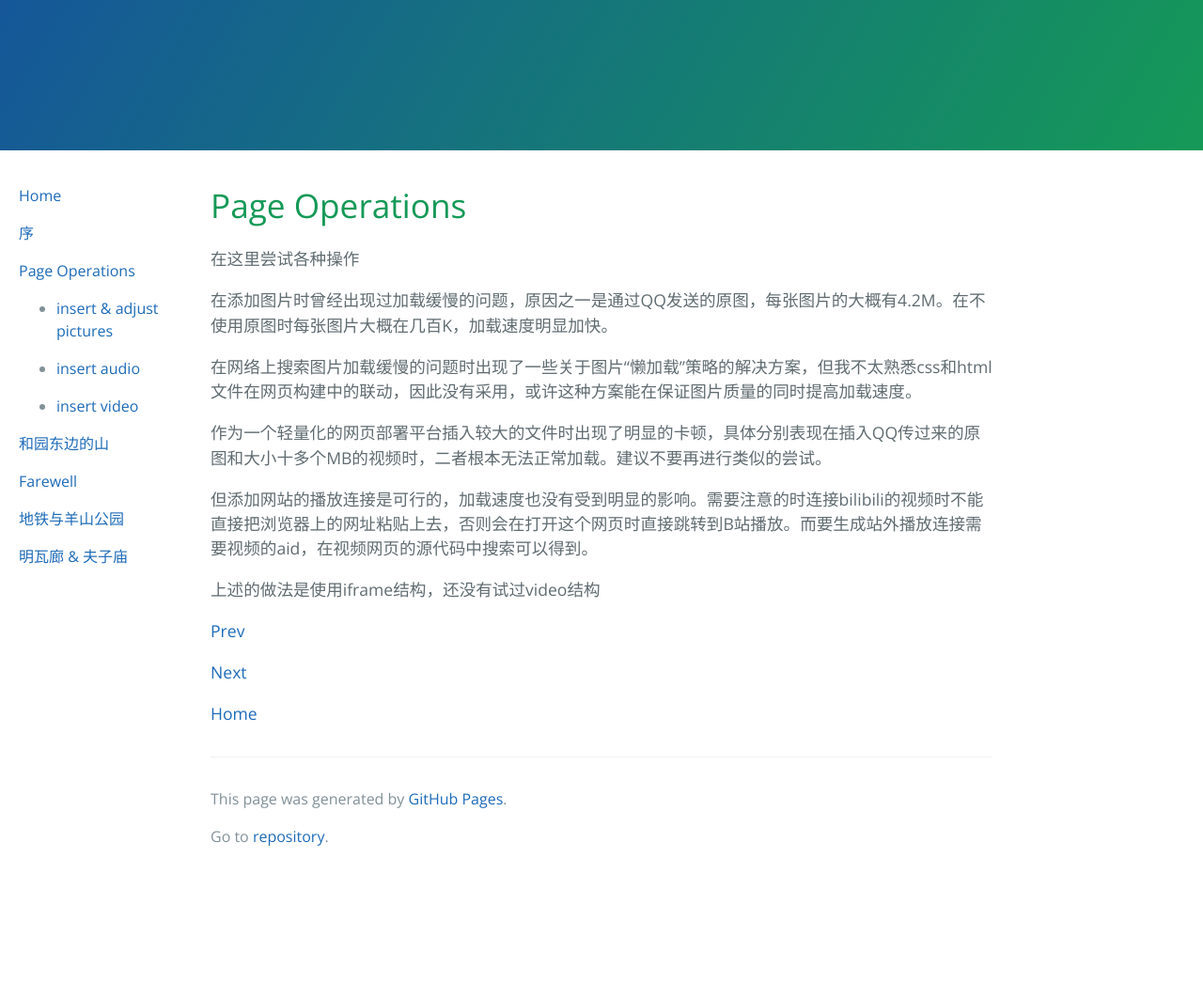
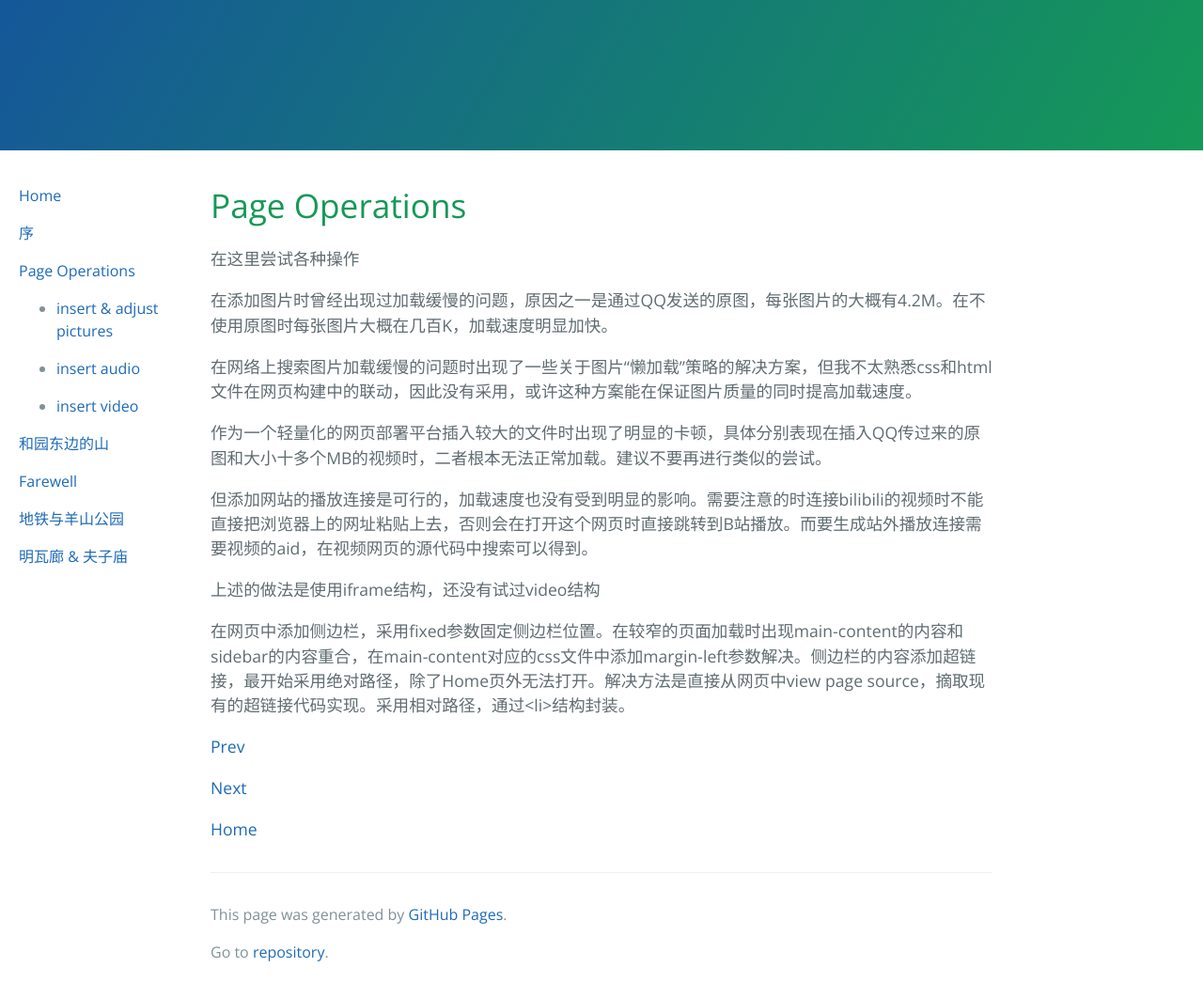
Before and after one commit to 224200/224200.github.io, a Jekyll site: the page built from src/page-operations.md, in a window 1280 px wide and 1073 px high. Shown: the top 1062 px of the window at 94% size. Built offline with Jekyll 4.4.1, drawn with Linux system fonts in a browser that asks for light colours; the repository's description, which GitHub fills in, is left out.

Commit message:
update page-operations.md, about sidebar

```diff
--- a/src/page-operations.md
+++ b/src/page-operations.md
@@ -18,6 +18,9 @@ description: what i did with markdown
 
 上述的做法是使用iframe结构，还没有试过video结构
 
+
+在网页中添加侧边栏，采用fixed参数固定侧边栏位置。在较窄的页面加载时出现main-content的内容和sidebar的内容重合，在main-content对应的css文件中添加margin-left参数解决。侧边栏的内容添加超链接，最开始采用绝对路径，除了Home页外无法打开。解决方法是直接从网页中view page source，摘取现有的超链接代码实现。采用相对路径，通过<li>结构封装。
+
 [Prev](./preface.md)
 
 [Next](./insert-&-adjust-pictures.md)
```
